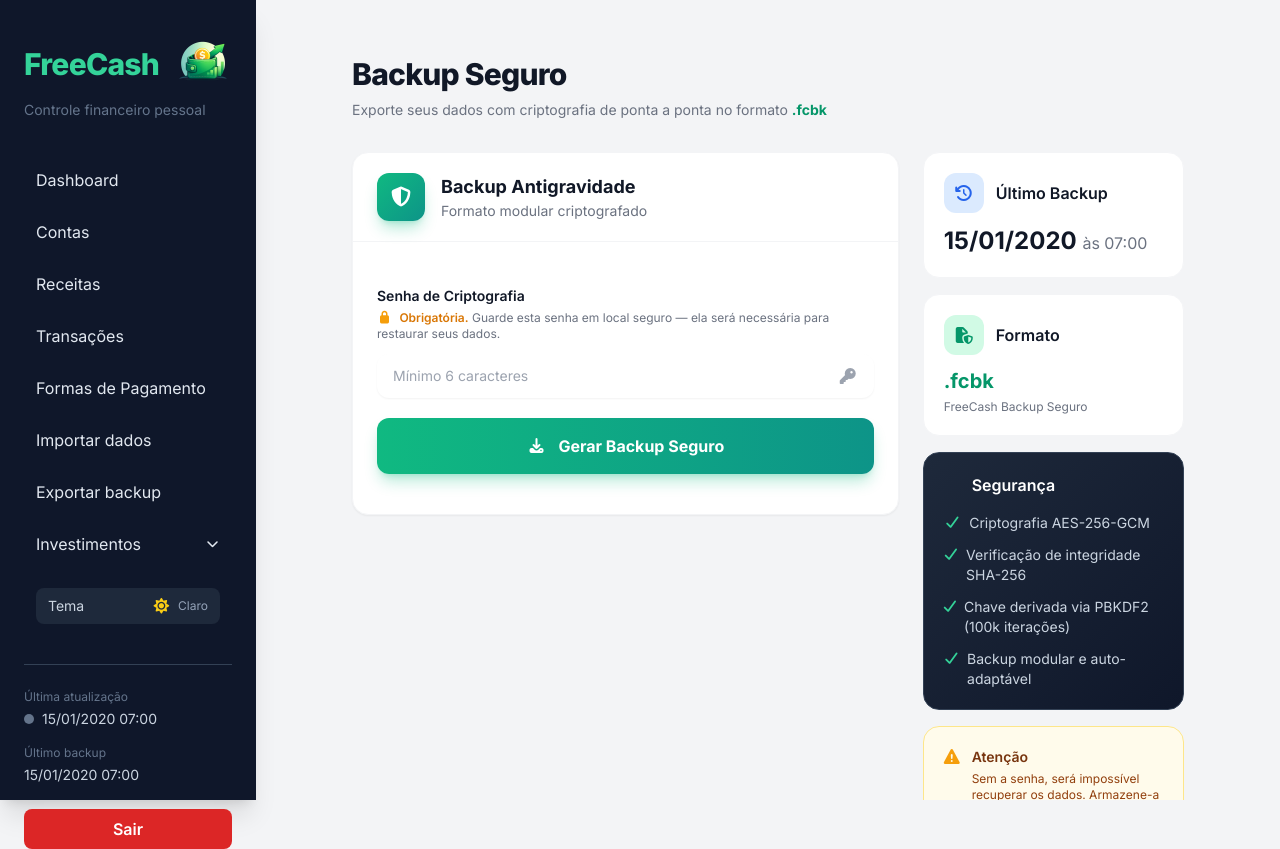
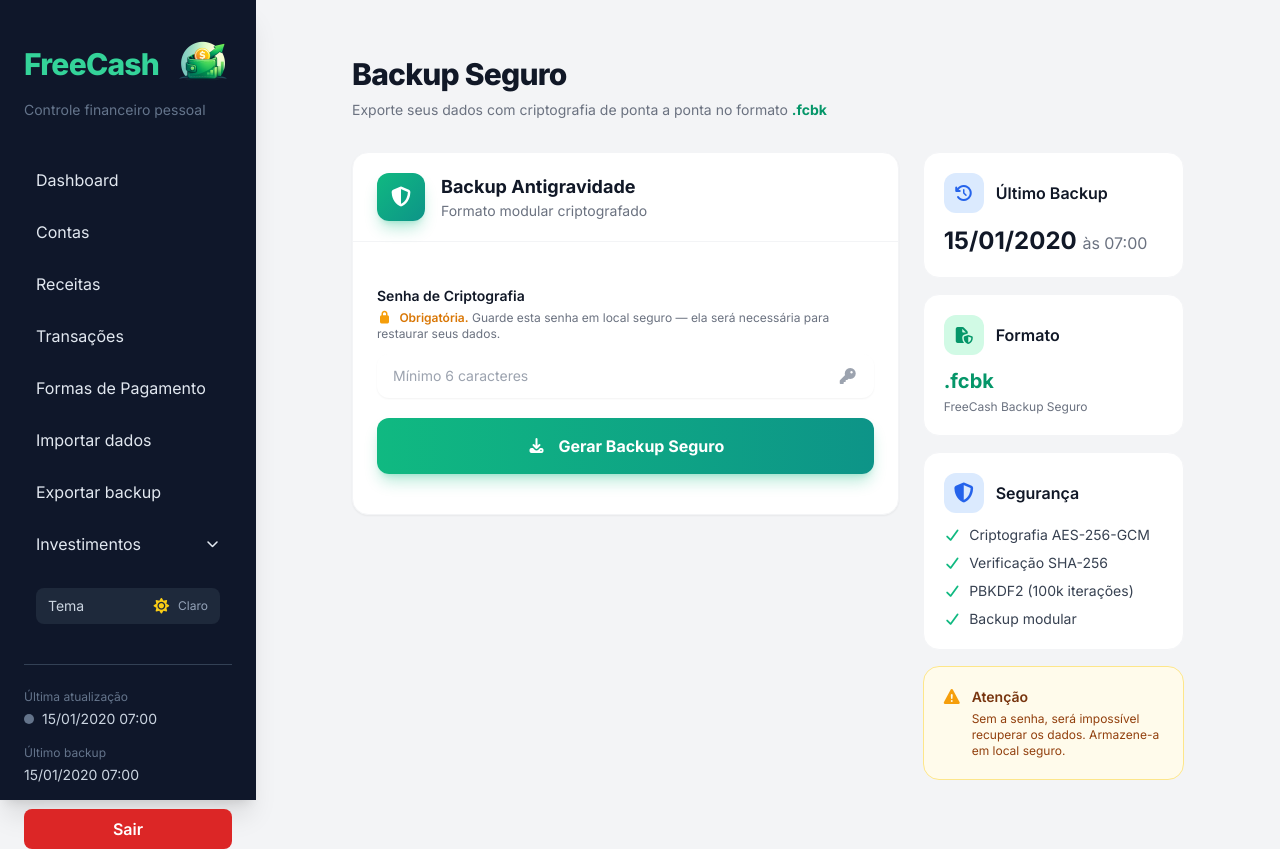
Before and after one commit to ChrystiandaHora/freecash, a Django app: page /exportar/ in a window 1280 px wide. Run offline with Django 4.2, Linux system fonts and the light colour scheme; a user stored in the database is signed in; tables that the repository leaves empty hold one stand-in row (values such as "Sample post"); some libraries are stand-ins or nearby versions.

Commit message:
feat: Implement comprehensive investment management features, Docker control scripts, and a secure data export interface.

```diff
--- a/core/templates/exportar.html
+++ b/core/templates/exportar.html
@@ -129,27 +129,29 @@
       </div>
 
       <!-- Security Features -->
-      <div class="bg-gradient-to-br from-slate-800 to-slate-900 dark:from-slate-700 dark:to-slate-800 border border-slate-700 rounded-2xl p-5 text-white">
-        <h3 class="font-semibold mb-4 flex items-center gap-2">
-          <i class="fa-solid fa-shield-check text-emerald-400"></i>
-          Segurança
-        </h3>
-        <ul class="space-y-3 text-sm">
-          <li class="flex items-start gap-2">
-            <i class="fa-solid fa-check text-emerald-400 mt-0.5"></i>
-            <span class="text-slate-300">Criptografia AES-256-GCM</span>
+      <div class="bg-white dark:bg-slate-800 border border-gray-100 dark:border-slate-700 rounded-2xl p-5">
+        <div class="flex items-center gap-3 mb-3">
+          <div class="flex h-10 w-10 items-center justify-center rounded-xl bg-blue-100 dark:bg-blue-900/30 text-blue-600 dark:text-blue-400">
+            <i class="fa-solid fa-shield-halved text-xl"></i>
+          </div>
+          <h3 class="font-semibold text-gray-900 dark:text-white">Segurança</h3>
+        </div>
+        <ul class="space-y-2 text-sm">
+          <li class="flex items-center gap-2">
+            <i class="fa-solid fa-check text-emerald-500 dark:text-emerald-400"></i>
+            <span class="text-gray-700 dark:text-slate-300">Criptografia AES-256-GCM</span>
           </li>
-          <li class="flex items-start gap-2">
-            <i class="fa-solid fa-check text-emerald-400 mt-0.5"></i>
-            <span class="text-slate-300">Verificação de integridade SHA-256</span>
+          <li class="flex items-center gap-2">
+            <i class="fa-solid fa-check text-emerald-500 dark:text-emerald-400"></i>
+            <span class="text-gray-700 dark:text-slate-300">Verificação SHA-256</span>
           </li>
-          <li class="flex items-start gap-2">
-            <i class="fa-solid fa-check text-emerald-400 mt-0.5"></i>
-            <span class="text-slate-300">Chave derivada via PBKDF2 (100k iterações)</span>
+          <li class="flex items-center gap-2">
+            <i class="fa-solid fa-check text-emerald-500 dark:text-emerald-400"></i>
+            <span class="text-gray-700 dark:text-slate-300">PBKDF2 (100k iterações)</span>
           </li>
-          <li class="flex items-start gap-2">
-            <i class="fa-solid fa-check text-emerald-400 mt-0.5"></i>
-            <span class="text-slate-300">Backup modular e auto-adaptável</span>
+          <li class="flex items-center gap-2">
+            <i class="fa-solid fa-check text-emerald-500 dark:text-emerald-400"></i>
+            <span class="text-gray-700 dark:text-slate-300">Backup modular</span>
           </li>
         </ul>
       </div>
```
Also changed, not shown: investimento/forms.py (+43 -8 lines), investimento/templates/investimento/classe_list.html (+6 -8 lines), investimento/templates/investimento/transacao_form.html (+68 -8 lines), investimento/views.py (+6 -3 lines).
